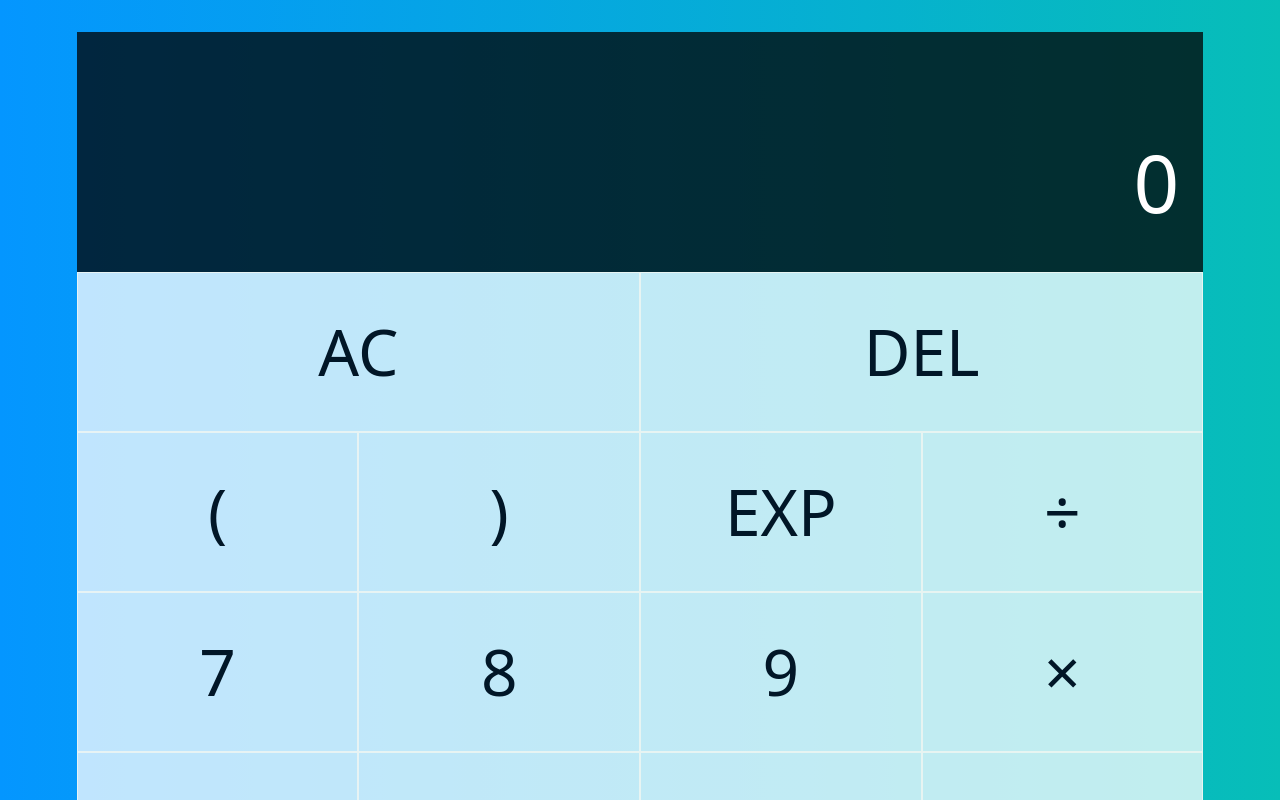
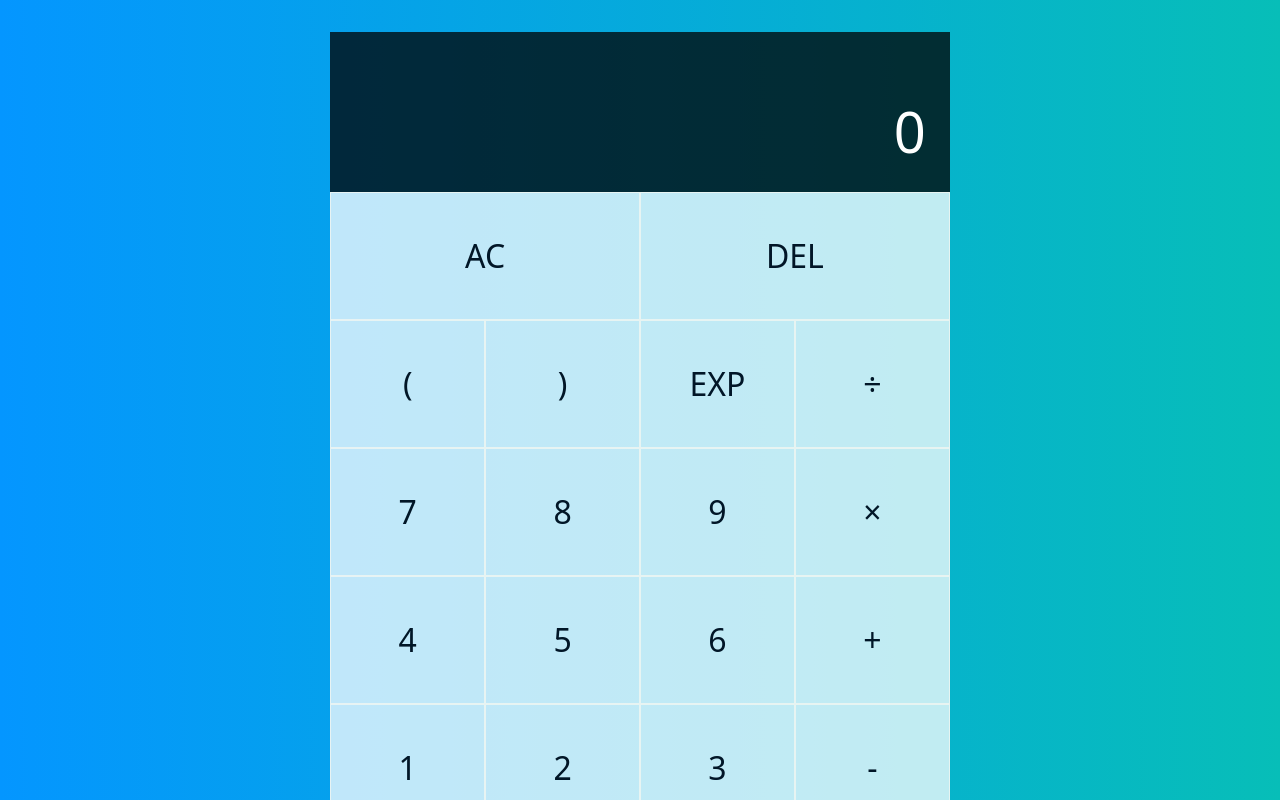
Before and after one commit to jecaps/calculator, a React (Create React App) app: page / in a window 1280 px wide. Shown: the top 800 px of the page. Built offline with nearby package versions, Linux system fonts and the light colour scheme.

Commit message:
Polishing App Styles

```diff
--- a/src/App.js
+++ b/src/App.js
@@ -27,7 +27,7 @@ export default function App() {
         setFormula(`${formula} * `);
         break;
       case "=":
-        setScreenFormula("");
+        // setScreenFormula("");
         setFormula("");
         setResult(eval(formula).toLocaleString("en"));
         break;
@@ -62,12 +62,11 @@ export default function App() {
   });
 
   return (
-    <div className="grid mt-8 grid-cols-4 grid-rows-7 justify-center">
+    <div className="grid mt-8 grid-cols-4 grid-rows-7 justify-center w-[44rem] m-auto">
       <div className="col-span-full bg-screen flex flex-col items-end justify-around px-6 break-all">
-        <div className="equation text-white text-3.5">{screenFormula}</div>
-        <div className="result text-white-pure text-5">{result}</div>
+        <div className="equation text-white text-2">{screenFormula}</div>
+        <div className="result text-white-pure text-3.5">{result}</div>
       </div>
-
       {btnEl}
     </div>
   );
--- a/src/Button.js
+++ b/src/Button.js
@@ -3,8 +3,8 @@ export default function Button(props) {
     <button
       className={
         props.text === "AC" || props.text === "DEL" || props.text === "="
-          ? `${props.classname} col-span-2 bg-white-trans cursor-pointer text-4 text-dark-blue border border-white hover:bg-white-hover`
-          : `${props.classname} bg-white-trans cursor-pointer text-4 text-dark-blue border border-white hover:bg-white-hover`
+          ? `${props.classname} col-span-2 bg-white-trans cursor-pointer text-2 text-dark-blue border border-white hover:bg-white-hover`
+          : `${props.classname} bg-white-trans cursor-pointer text-2 text-dark-blue border border-white hover:bg-white-hover`
       }
       onClick={props.btnSelector}
     >
--- a/tailwind.config.js
+++ b/tailwind.config.js
@@ -20,7 +20,7 @@ module.exports = {
     },
     extend: {
       gridTemplateRows: {
-        7: "minmax(15rem, auto) repeat(6, 10rem)",
+        7: "minmax(10rem, auto) repeat(6, 8rem)",
       },
       gridTemplateColumns: {
         4: "repeat(4, 22%)",
```
Also changed, not shown: src/images/calculator.png (added).
